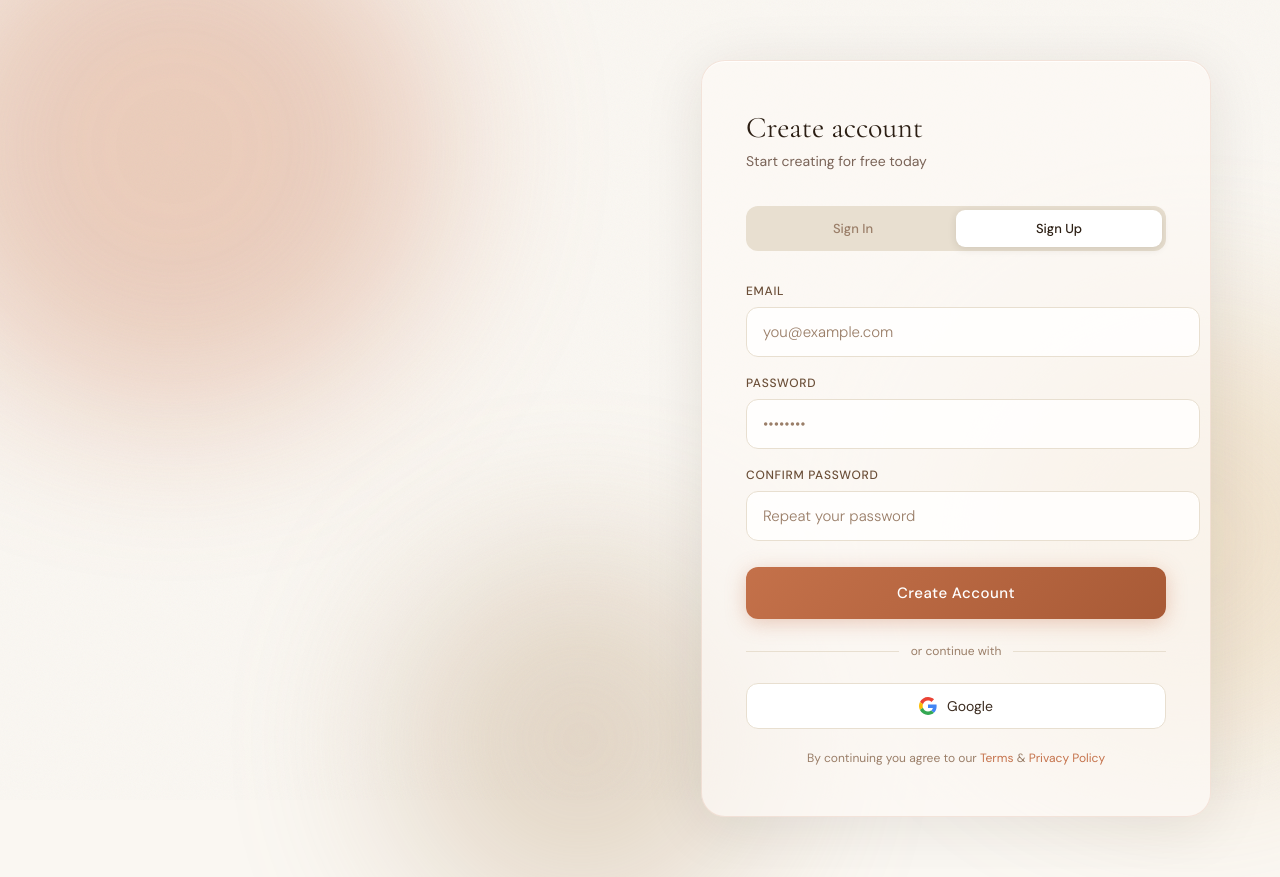
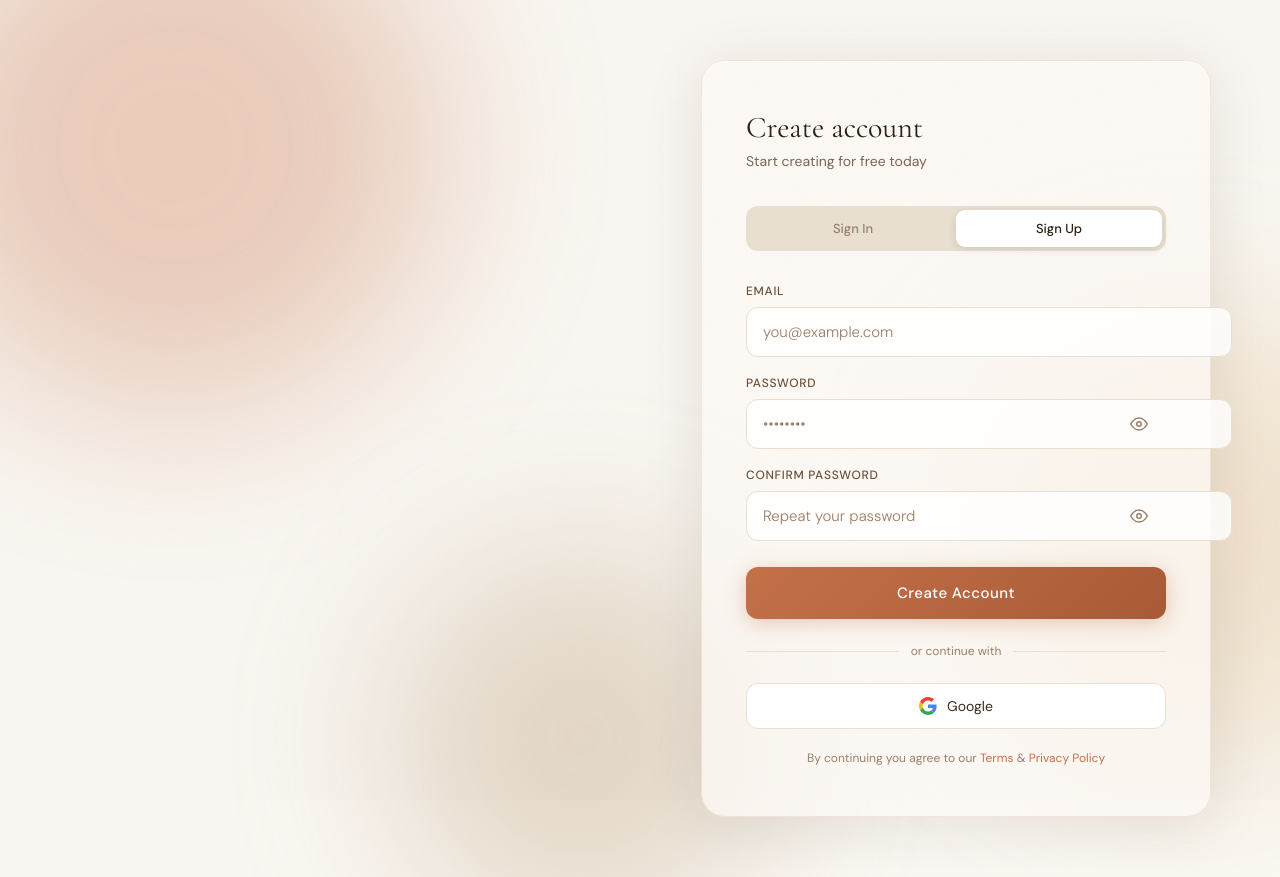
Before and after one commit to tamalock57/zenavant, a Next.js app: page / in a window 1280 px wide. Both pictures are taken after a click on the button "Sign Up". Built offline with nearby package versions, Linux system fonts and the light colour scheme; no server answers.

Commit message:
fix: add password show/hide toggle

```diff
--- a/app/page.tsx
+++ b/app/page.tsx
@@ -10,6 +10,8 @@ export default function LoginPage() {
   const [email, setEmail] = useState("");
   const [password, setPassword] = useState("");
   const [confirm, setConfirm] = useState("");
+  const [showPassword, setShowPassword] = useState(false);
+  const [showConfirm, setShowConfirm] = useState(false);
   const [error, setError] = useState<string | null>(null);
   const [loading, setLoading] = useState(false);
   const [message, setMessage] = useState<string | null>(null);
@@ -34,6 +36,21 @@ export default function LoginPage() {
   async function handleGoogle() {
     await supabase.auth.signInWithOAuth({ provider: "google", options: { redirectTo: `${location.origin}/dashboard` } });
   }
+
+  const EyeOpen = () => (
+    <svg width="18" height="18" viewBox="0 0 24 24" fill="none" stroke="currentColor" strokeWidth="2">
+      <path d="M1 12s4-8 11-8 11 8 11 8-4 8-11 8-11-8-11-8z"/>
+      <circle cx="12" cy="12" r="3"/>
+    </svg>
+  );
+
+  const EyeClosed = () => (
+    <svg width="18" height="18" viewBox="0 0 24 24" fill="none" stroke="currentColor" strokeWidth="2">
+      <path d="M17.94 17.94A10.07 10.07 0 0 1 12 20c-7 0-11-8-11-8a18.45 18.45 0 0 1 5.06-5.94"/>
+      <path d="M9.9 4.24A9.12 9.12 0 0 1 12 4c7 0 11 8 11 8a18.5 18.5 0 0 1-2.16 3.19"/>
+      <line x1="1" y1="1" x2="23" y2="23"/>
+    </svg>
+  );
 
   return (
     <>
@@ -81,7 +98,6 @@ export default function LoginPage() {
 
         .zv-logo { font-family:'Cormorant Garamond',serif;font-size:28px;font-weight:600;color:#2C1F14;letter-spacing:0.02em; }
         .zv-logo span { color:#C4714A; }
-
         .zv-hero { flex:1;display:flex;flex-direction:column;justify-content:center;padding:40px 0; }
         .zv-eyebrow { font-size:11px;font-weight:500;letter-spacing:0.18em;text-transform:uppercase;color:#C4714A;margin-bottom:20px; }
         .zv-headline { font-family:'Cormorant Garamond',serif;font-size:clamp(42px,5vw,68px);font-weight:300;line-height:1.1;color:#2C1F14; }
@@ -114,14 +130,21 @@ export default function LoginPage() {
         .zv-field-row { display:flex;justify-content:space-between;align-items:center;margin-bottom:8px; }
         .zv-field-row .zv-label { margin-bottom:0; }
 
+        .zv-input-wrap { position:relative; }
         .zv-input {
-          width:100%;padding:14px 16px;background:rgba(255,255,255,0.8);
+          width:100%;padding:14px 48px 14px 16px;background:rgba(255,255,255,0.8);
           border:1.5px solid #E8DFD0;border-radius:12px;
           font-family:'DM Sans',sans-serif;font-size:15px;color:#2C1F14;
           outline:none;transition:border-color 0.2s,box-shadow 0.2s;
         }
         .zv-input:focus { border-color:#C4714A;box-shadow:0 0 0 3px rgba(196,113,74,0.12); }
         .zv-input::placeholder { color:#9A7E68;font-weight:300; }
+        .zv-eye {
+          position:absolute;right:14px;top:50%;transform:translateY(-50%);
+          background:none;border:none;cursor:pointer;color:#9A7E68;padding:4px;
+          display:flex;align-items:center;justify-content:center;
+        }
+        .zv-eye:hover { color:#C4714A; }
 
         .zv-forgot { font-size:12px;color:#C4714A;text-decoration:none; }
 
@@ -201,23 +224,38 @@ export default function LoginPage() {
               {error && <div className="zv-error">{error}</div>}
               {message && <div className="zv-success">{message}</div>}
 
+              {/* Email */}
               <div className="zv-field">
                 <label className="zv-label">Email</label>
-                <input className="zv-input" type="email" placeholder="you@example.com" value={email} onChange={(e) => setEmail(e.target.value)} />
+                <div className="zv-input-wrap">
+                  <input className="zv-input" type="email" placeholder="you@example.com" value={email} onChange={(e) => setEmail(e.target.value)} />
+                </div>
               </div>
 
+              {/* Password */}
               <div className="zv-field">
                 <div className="zv-field-row">
                   <label className="zv-label">Password</label>
                   {tab === "signin" && <a href="/forgot-password" className="zv-forgot">Forgot password?</a>}
                 </div>
-                <input className="zv-input" type="password" placeholder="••••••••" value={password} onChange={(e) => setPassword(e.target.value)} />
+                <div className="zv-input-wrap">
+                  <input className="zv-input" type={showPassword ? "text" : "password"} placeholder="••••••••" value={password} onChange={(e) => setPassword(e.target.value)} />
+                  <button type="button" className="zv-eye" onClick={() => setShowPassword(!showPassword)}>
+                    {showPassword ? <EyeClosed /> : <EyeOpen />}
+                  </button>
+                </div>
               </div>
 
+              {/* Confirm Password (signup only) */}
               {tab === "signup" && (
                 <div className="zv-field">
                   <label className="zv-label">Confirm Password</label>
-                  <input className="zv-input" type="password" placeholder="Repeat your password" value={confirm} onChange={(e) => setConfirm(e.target.value)} />
+                  <div className="zv-input-wrap">
+                    <input className="zv-input" type={showConfirm ? "text" : "password"} placeholder="Repeat your password" value={confirm} onChange={(e) => setConfirm(e.target.value)} />
+                    <button type="button" className="zv-eye" onClick={() => setShowConfirm(!showConfirm)}>
+                      {showConfirm ? <EyeClosed /> : <EyeOpen />}
+                    </button>
+                  </div>
                 </div>
               )}
 
@@ -228,7 +266,12 @@ export default function LoginPage() {
               <div className="zv-divider">or continue with</div>
 
               <button className="zv-social" onClick={handleGoogle}>
-                <svg width="18" height="18" viewBox="0 0 48 48"><path fill="#EA4335" d="M24 9.5c3.54 0 6.71 1.22 9.21 3.6l6.85-6.85C35.9 2.38 30.47 0 24 0 14.62 0 6.51 5.38 2.56 13.22l7.98 6.19C12.43 13.72 17.74 9.5 24 9.5z"/><path fill="#4285F4" d="M46.98 24.55c0-1.57-.15-3.09-.38-4.55H24v9.02h12.94c-.58 2.96-2.26 5.48-4.78 7.18l7.73 6c4.51-4.18 7.09-10.36 7.09-17.65z"/><path fill="#FBBC05" d="M10.53 28.59c-.48-1.45-.76-2.99-.76-4.59s.27-3.14.76-4.59l-7.98-6.19C.92 16.46 0 20.12 0 24c0 3.88.92 7.54 2.56 10.78l7.97-6.19z"/><path fill="#34A853" d="M24 48c6.48 0 11.93-2.13 15.89-5.81l-7.73-6c-2.18 1.48-4.97 2.36-8.16 2.36-6.26 0-11.57-4.22-13.47-9.91l-7.98 6.19C6.51 42.62 14.62 48 24 48z"/></svg>
+                <svg width="18" height="18" viewBox="0 0 48 48">
+                  <path fill="#EA4335" d="M24 9.5c3.54 0 6.71 1.22 9.21 3.6l6.85-6.85C35.9 2.38 30.47 0 24 0 14.62 0 6.51 5.38 2.56 13.22l7.98 6.19C12.43 13.72 17.74 9.5 24 9.5z"/>
+                  <path fill="#4285F4" d="M46.98 24.55c0-1.57-.15-3.09-.38-4.55H24v9.02h12.94c-.58 2.96-2.26 5.48-4.78 7.18l7.73 6c4.51-4.18 7.09-10.36 7.09-17.65z"/>
+                  <path fill="#FBBC05" d="M10.53 28.59c-.48-1.45-.76-2.99-.76-4.59s.27-3.14.76-4.59l-7.98-6.19C.92 16.46 0 20.12 0 24c0 3.88.92 7.54 2.56 10.78l7.97-6.19z"/>
+                  <path fill="#34A853" d="M24 48c6.48 0 11.93-2.13 15.89-5.81l-7.73-6c-2.18 1.48-4.97 2.36-8.16 2.36-6.26 0-11.57-4.22-13.47-9.91l-7.98 6.19C6.51 42.62 14.62 48 24 48z"/>
+                </svg>
                 Google
               </button>
 
```
